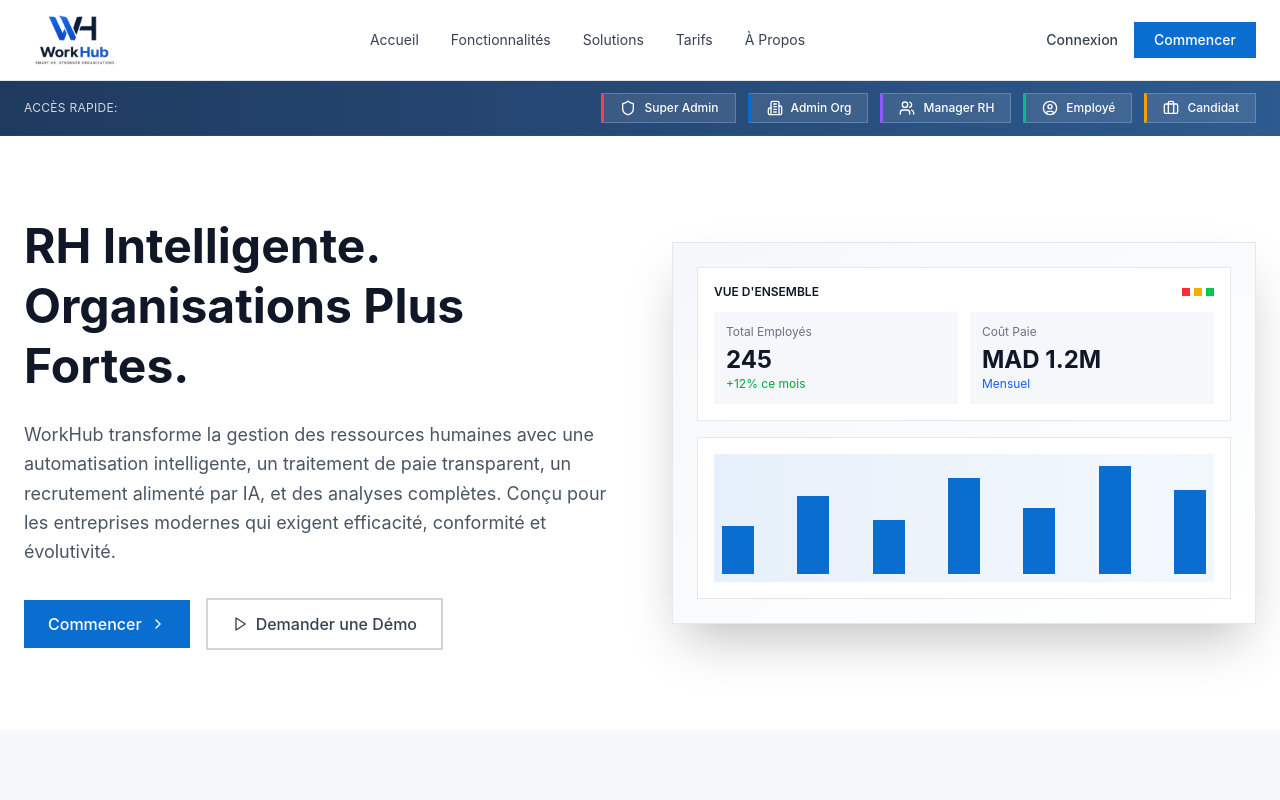
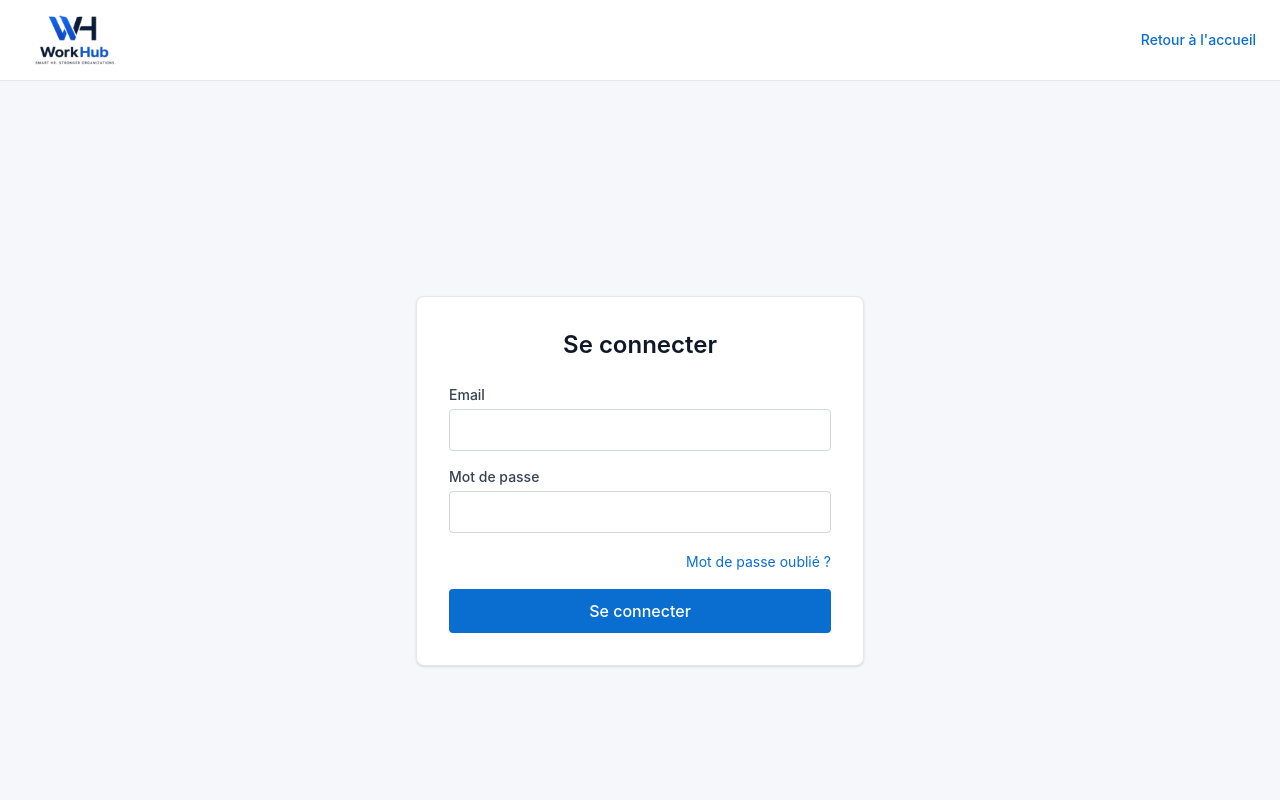
Before and after one commit to ENSA-GI/workhub, a React (Vite) app in the folder frontend/: page /login in a window 1280 px wide. Shown: the top 800 px of the page. Built offline with nearby package versions, Linux system fonts and the light colour scheme; no server answers.

Commit message:
page login bien fonctionelle

```diff
--- a/frontend/src/app/App.tsx
+++ b/frontend/src/app/App.tsx
@@ -136,7 +136,14 @@ function AppRoutes() {
             </Routes>
         );
     }
-
+    if (location.pathname === "/login") {
+        return (
+            <Login
+                onLoginSuccess={handleLoginSuccess}
+                onMfaRequired={setMfaSessionToken}
+            />
+        );
+    }
     if (!selectedRole) {
         return <LandingPage onSelectRole={handleSelectRole} />;
     }
@@ -169,6 +176,12 @@ function AppRoutes() {
             {selectedRole === "candidate" && (
                 <Layout userRole={selectedRole} onBackToHome={handleBackToHome}>
                     <Routes>
+                        <Route path="/login" element={
+                            <Login
+                                onLoginSuccess={(token) => handleLoginSuccess(token)}
+                                onMfaRequired={setMfaSessionToken}
+                            />
+                        } />
                         <Route path="/" element={<OffresPubliques />} />
                         <Route path="/candidatures" element={<MesCandidatures />} />
                         <Route path="/profil" element={<MonProfilCandidat />} />
--- a/frontend/src/app/components/LandingPage.tsx
+++ b/frontend/src/app/components/LandingPage.tsx
@@ -90,10 +90,17 @@ export default function LandingPage({ onSelectRole }: LandingPageProps) {
 
             {/* Right Actions */}
             <div className="flex items-center space-x-4">
-              <button className="text-sm text-gray-700 hover:text-[#0A6ED1] transition-colors">
+              <button
+                onClick={() => navigate('/login')}
+                className="text-sm text-gray-700 hover:text-[#0A6ED1] transition-colors"
+              >
                 Connexion
               </button>
-              <button className="px-5 py-2 bg-[#0A6ED1] text-white text-sm hover:bg-[#0959b0] transition-colors">
+
+              <button
+                onClick={() => navigate('/login')}
+                className="px-5 py-2 bg-[#0A6ED1] text-white text-sm hover:bg-[#0959b0] transition-colors"
+              >
                 Commencer
               </button>
             </div>
--- a/frontend/src/app/components/auth/Login.tsx
+++ b/frontend/src/app/components/auth/Login.tsx
@@ -1,6 +1,7 @@
 import { useState } from "react";
 import { Link } from "react-router-dom";
 import { identityApi, saveAuthSession, type AuthResponse } from "@/lib/identityApi";
+import logo from '@/imports/Capture_d_écran_2026-04-20_183125-removebg-preview.png';
 
 interface LoginProps {
   onLoginSuccess: (token: string, user: AuthResponse["user"]) => void;
@@ -38,6 +39,22 @@ export default function Login({ onLoginSuccess, onMfaRequired }: LoginProps) {
   };
 
   return (
+    <>
+      <header className="sticky top-0 z-50 bg-white border-b border-gray-200">
+        <div className="max-w-7xl mx-auto px-6">
+          <div className="flex items-center justify-between h-20">
+            <Link to="/" className="flex items-center">
+              <img src={logo} alt="WorkHub" className="h-16" />
+            </Link>
+            <button
+              onClick={() => window.location.href = "/"}
+              className="text-sm text-[#0A6ED1] hover:underline"
+            >
+              Retour à l'accueil
+            </button>
+          </div>
+        </div>
+      </header>
       <div className="min-h-screen flex items-center justify-center bg-[#F5F7FA] p-4">
         <div className="w-full max-w-md bg-white border border-gray-200 rounded-lg shadow-sm p-8">
           <h2 className="text-2xl font-semibold text-center text-gray-900 mb-6">Se connecter</h2>
@@ -82,5 +99,6 @@ export default function Login({ onLoginSuccess, onMfaRequired }: LoginProps) {
           </form>
         </div>
       </div>
+    </>
   );
 }
```
Also changed, not shown: 1 other file (tests, documents, lock files or other folders). Lines whose indentation alone changed are shown as unchanged.
